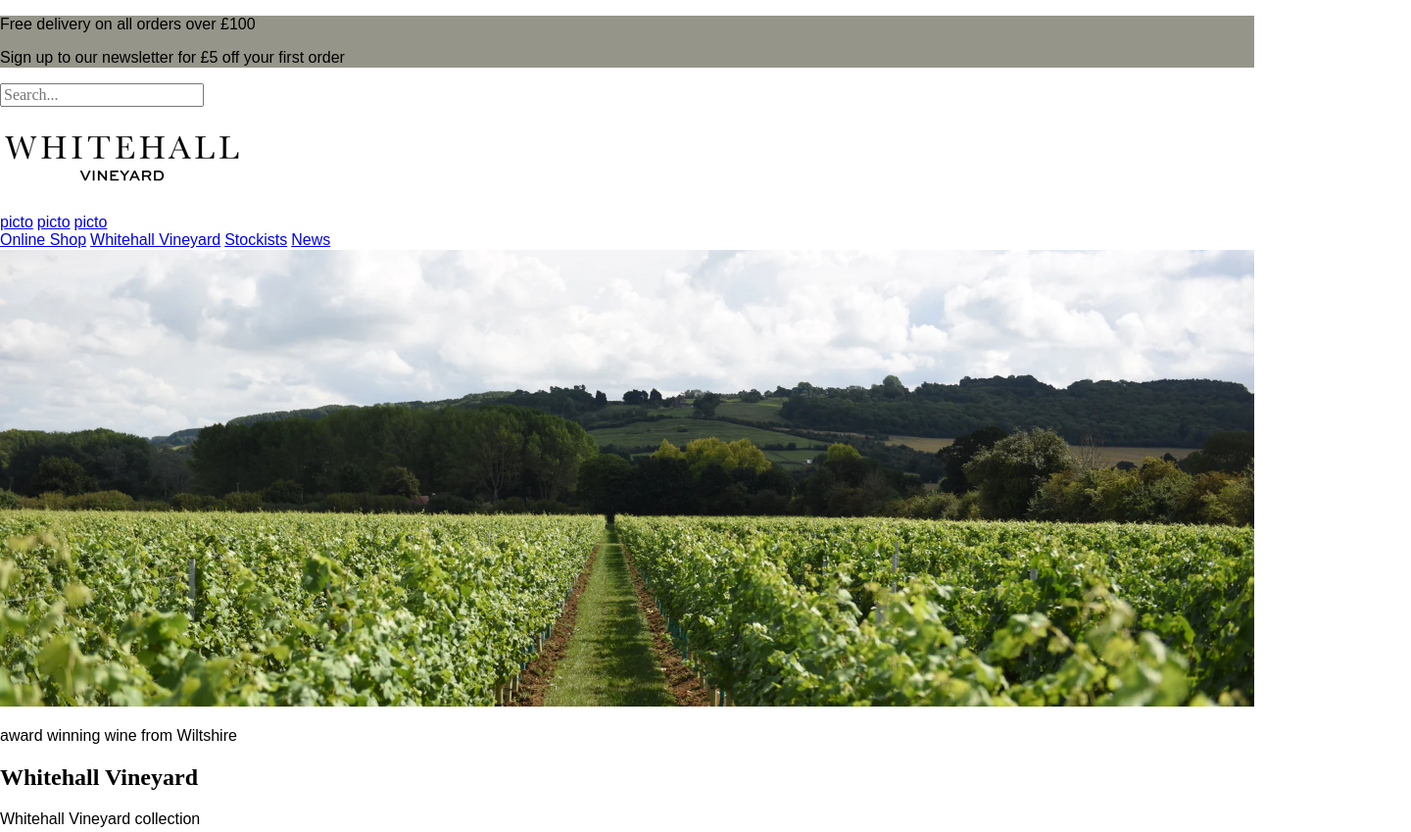
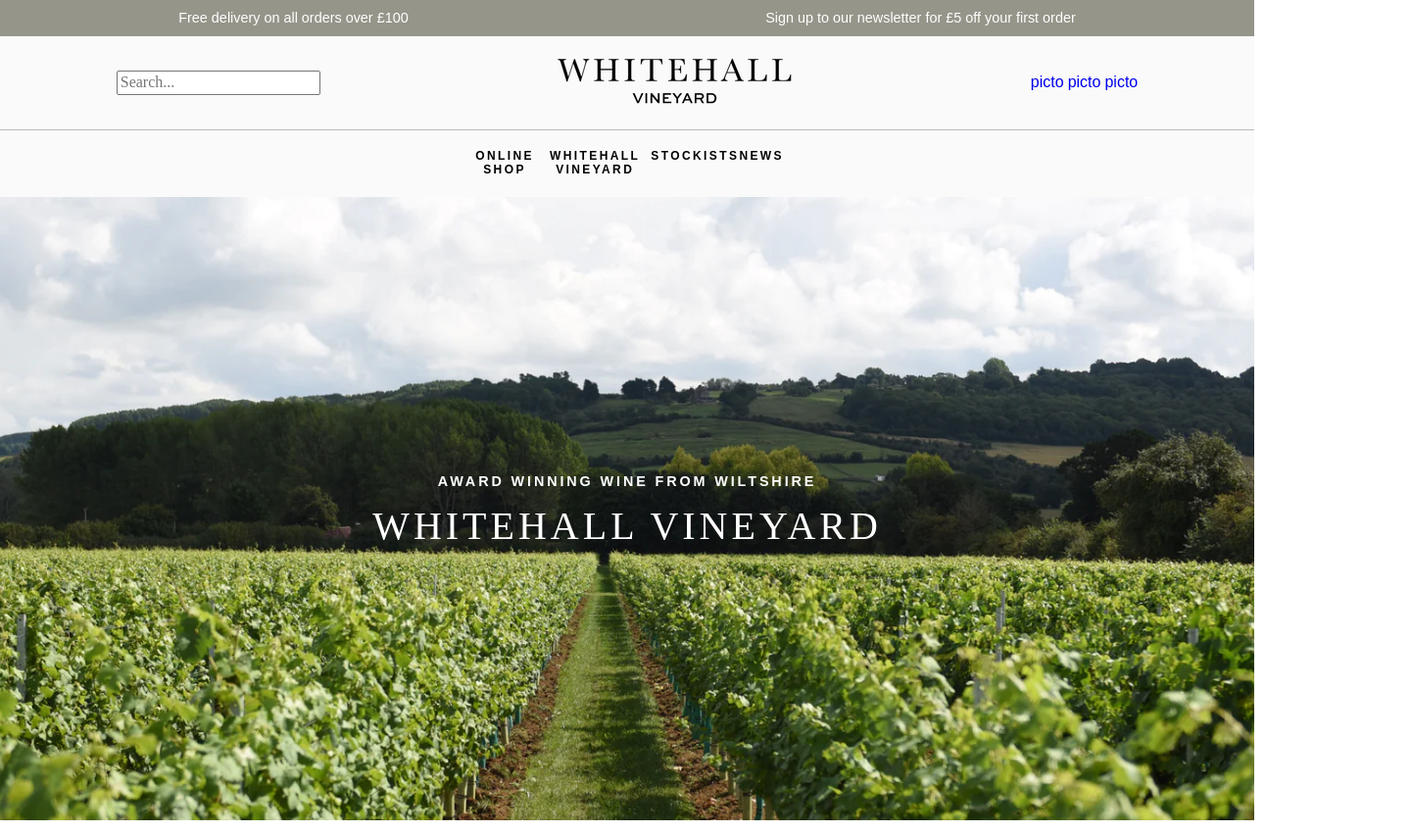
Before and after one commit to diegoespin/whitehall, a plain HTML site: page index.html in a window 1280 px wide. Shown: the top 849 px of the page at 98% size, 1440 px wide, since content can reach past the window. Drawn offline with nearby package versions, Linux system fonts and the light colour scheme.

Commit message:
header et html fini pour la home

```diff
--- a/index.html
+++ b/index.html
@@ -10,6 +10,7 @@
 </head>
 <body>
     <header>
+        <div class="head-nav">
             <div class="head-info">
                 <p>Free delivery on all orders over £100</p>
                 <p>Sign up to our newsletter for £5 off your first order</p>
@@ -42,10 +43,13 @@
                 <a href="#">Stockists</a>
                 <a href="#">News</a>
             </nav>
+        </div>
         <div class="head-cover">
             <img src="img/hero-vines_1920x700_crop_center.jpg" alt="">
+            <div class="cover-text">
                 <p class="pre-titre">award winning wine from Wiltshire</p>
                 <h2>Whitehall Vineyard</h2>
+            </div>
         </div>
     </header>
     <div class="wrapper">
@@ -58,19 +62,19 @@
                 <div class="explore-photo">
                     <div class="img-grid">
                         <a href="#"><img src="img/clubimage_500x_crop_center.png" alt=""></a>
-                        <h3>Mixed Cases</h3>
+                        <a href="#">Mixed Cases</a>
                     </div>
                     <div class="img-grid">
-                        <a href="#"><img src="img/clubimage_500x_crop_center.png" alt=""></a>
-                        <h3>Mixed Cases</h3>
+                        <a href="#"><img src="img/news_500x_crop_center.png" alt=""></a>
+                        <a href="#">Mixed Cases</a>
                     </div>
                     <div class="img-grid">
-                        <a href="#"><img src="img/clubimage_500x_crop_center.png" alt=""></a>
-                        <h3>Mixed Cases</h3>
+                        <a href="#"><img src="img/abut_500x_crop_center.png" alt=""></a>
+                        <a href="#">Mixed Cases</a>
                     </div>
                     <div class="img-grid">
-                        <a href="#"><img src="img/clubimage_500x_crop_center.png" alt=""></a>
-                        <h3>Mixed Cases</h3>
+                        <a href="#"><img src="img/theweine_500x_crop_center.png" alt=""></a>
+                        <a href="#">Mixed Cases</a>
                     </div>
                 </div>
             </section>
@@ -100,7 +104,7 @@
                     </div>
                     <div class="our-wine-photo">
                         <img src="img/maddy_660x699_crop_center.webp" alt="">
-                        <h3>Adopt a vine</h3>
+                        <h2>Adopt a vine</h2>
                         <p>
                             Adopt a Vine is the perfect way to get hands on with English wine and have a rare experience of taking part in the harvest of the wine you drink.</p>
                         <a href="#">Get started</a>
--- a/styles/base/_typography.scss
+++ b/styles/base/_typography.scss
@@ -2,6 +2,14 @@ h1 , h2, h3, h4, h5, h6 {
     @import url('https://fonts.googleapis.com/css2?family=Playfair+Display:wght@400;500;600;700&display=swap'); ;
 }
 
+h2{
+    font-size: 2.5em;
+    font-weight: 300;
+    text-transform: uppercase;
+    margin: 0;
+    letter-spacing: 0.1em;
+    text-align: center;
+}
 
 p {
     font-family: Arial, Helvetica, sans-serif;
@@ -9,4 +17,14 @@ p {
 
 a {
     font-family: Arial, Helvetica, sans-serif;
+    text-decoration: none;
 }
+
+.pre-titre {
+    color: #96958a;
+    text-transform: uppercase;
+    font-size: 0.9em;
+    font-weight: 600;
+    letter-spacing: 0.2em;
+    text-align: center;
+}
--- a/styles/layout/_global.scss
+++ b/styles/layout/_global.scss
@@ -0,0 +1,25 @@
+.wrapper{
+    width: 1440px;
+    margin: 0 auto;
+}
+
+.explore-photo{
+    display: grid;
+    grid-template-columns: repeat(4,1fr);
+    column-gap: 2.5em;
+    .img-grid a {
+        height: auto;
+        display: block;
+        overflow: hidden;
+        margin:auto;
+    }
+    .img-grid a img {
+        transition: transform 0.6s ease;
+    }
+    .img-grid a img:hover {
+        transform: scale(1.05);
+    }
+    .img-grid a img {
+        object-fit: cover;
+    }
+}
--- a/styles/layout/_header.scss
+++ b/styles/layout/_header.scss
@@ -1,3 +1,54 @@
+header{
+    width: 100%;
+    margin: 0 auto;
+    margin-bottom: 240px;
+}
+
 .head-info{
     @include color;
+    margin: 0 auto;
+    display: flex;
+    justify-content: space-around;
+    color: #fff;
+    font-size: 0.9em;
+    p {
+        margin: 10px 0;
+    }
 }
+
+.head-logo{
+    width: 100%;
+    margin: 0 auto;
+    display: flex;
+    justify-content: space-around;
+    align-items: center;
+    border-bottom: 1px solid #bababa;
+    h1{
+        margin: 15px auto;
+        text-align: center;
+    }
+}
+
+.head-cover{
+    width: 100%;
+    position: relative;
+    top: 187px;
+    img{
+        width: 100%;
+        height: 650px;
+        object-fit: cover;
+    }
+}
+
+.cover-text{
+    position: absolute;
+    top: 50%;
+    left: 50%;
+    transform: translate(-50%, -50%);
+    h2{
+        color: #fff;
+    }
+    .pre-titre{
+        color: #fff;
+    }
+}
--- a/styles/layout/_nav.scss
+++ b/styles/layout/_nav.scss
@@ -0,0 +1,23 @@
+.head-nav{
+    background-color: #FAFAFA;
+    padding-bottom: 10px;
+    position: fixed;
+    width: 100%;
+    z-index: 1;
+}
+
+nav{
+    text-align: center;
+    display: flex;
+    justify-content: space-around;
+    width: 25%;
+    margin: 10px auto;
+    padding-top: 10px;
+    a{
+        color: #000;
+        text-transform: uppercase;
+        font-size: 0.75em;
+        font-weight: 600;
+        letter-spacing: 0.2em;
+    }
+}
```
Also changed, not shown: styles/style.min.css, 1 other file. Lines whose indentation alone changed are shown as unchanged.
